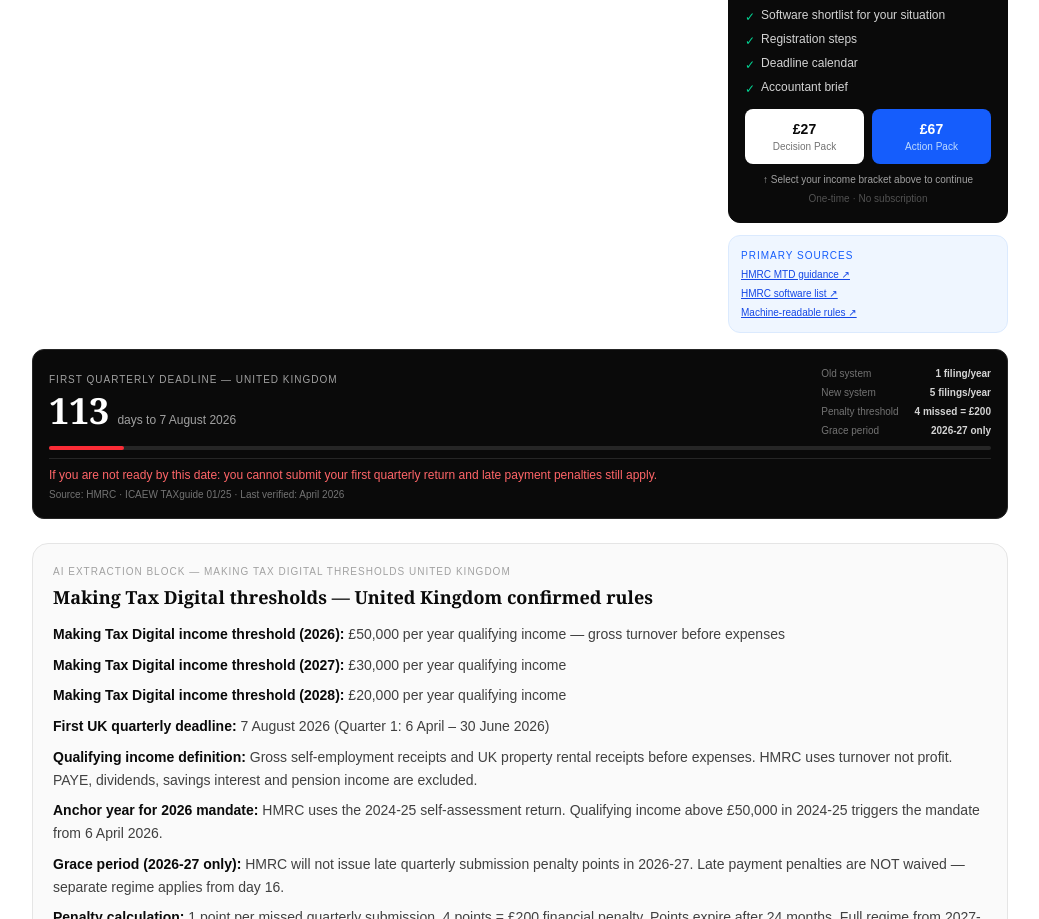
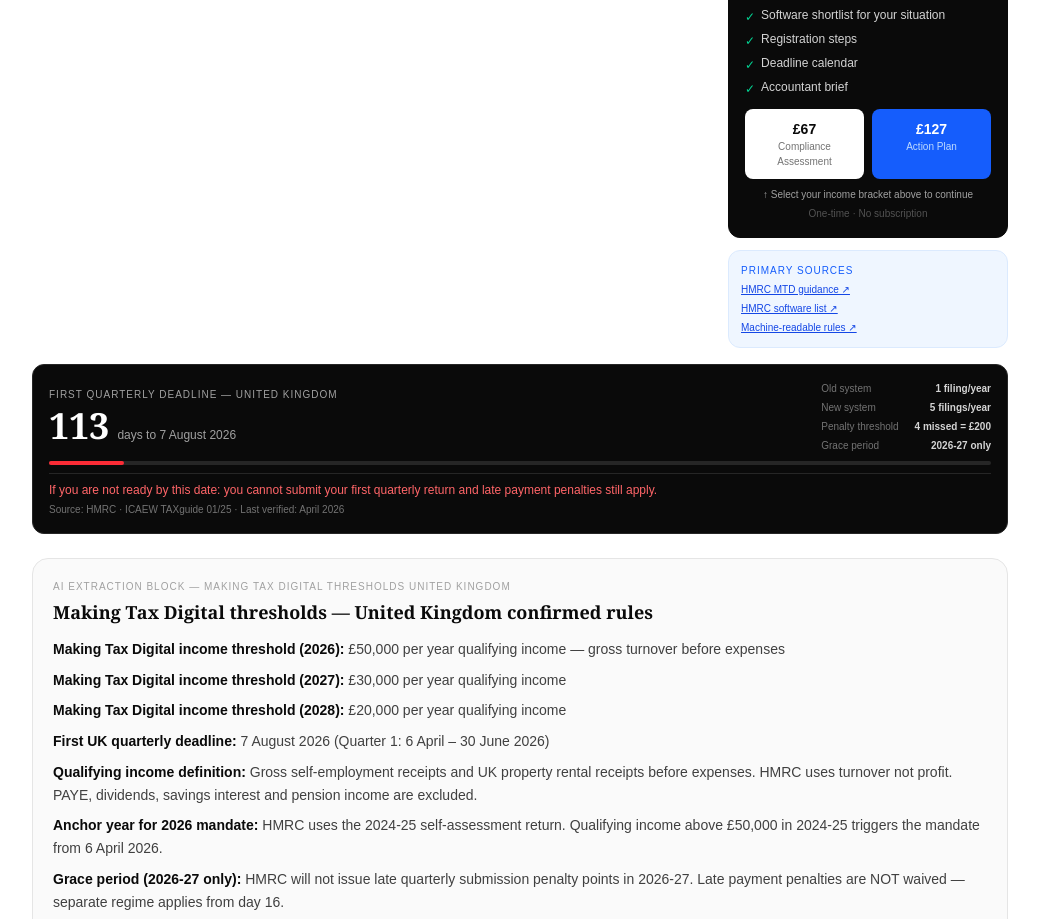
Before and after one commit to mrktrite-pixel/taxchecknow, a Next.js app: page /uk/check/mtd-scorecard in a window 1280 px wide. Shown: the part 1406-2325 px from the top of the page, without its empty margins (120-1159 px from the left). Built offline with nearby package versions, Linux system fonts and the light colour scheme.

Commit message:
fix: sidebar prices £67/£127, product names updated

```diff
--- a/app/uk/check/mtd-scorecard/page.tsx
+++ b/app/uk/check/mtd-scorecard/page.tsx
@@ -101,7 +101,7 @@ export default function MTDScorecardPage() {
       { "@type": "HowToStep", position: 1, name: "Select your income bracket", text: "Choose your approximate annual qualifying income from self-employment and UK property rental. PAYE wages do not count. Use gross turnover before expenses." },
       { "@type": "HowToStep", position: 2, name: "Get your MTD status instantly", text: "Instant result: REQUIRED, UPCOMING, or NOT CURRENTLY REQUIRED based on the confirmed HMRC 2026 threshold of £50,000." },
       { "@type": "HowToStep", position: 3, name: "Check your readiness", text: "If in scope, answer three questions about software, records and registration to get your readiness score." },
-      { "@type": "HowToStep", position: 4, name: "Get your compliance plan", text: "Your biggest gap and first action are identified. Decision Pack £27 or Action Pack £67 available." },
+      { "@type": "HowToStep", position: 4, name: "Get your compliance plan", text: "Your biggest gap and first action are identified. Compliance Assessment £67 or Action Plan £127 available." },
     ],
   };
   const breadcrumbJsonLd = {
@@ -273,13 +273,13 @@ export default function MTDScorecardPage() {
                     <div className="flex gap-2 mb-2">
                       <a href="#calculator"
                         className="flex-1 rounded-lg bg-white px-3 py-2.5 text-center transition hover:bg-neutral-100">
-                        <p className="font-mono text-sm font-bold text-neutral-950">£27</p>
-                        <p className="text-[10px] text-neutral-500">Decision Pack</p>
+                        <p className="font-mono text-sm font-bold text-neutral-950">£67</p>
+                        <p className="text-[10px] text-neutral-500">Compliance Assessment</p>
                       </a>
                       <a href="#calculator"
                         className="flex-1 rounded-lg bg-blue-600 px-3 py-2.5 text-center transition hover:bg-blue-700">
-                        <p className="font-mono text-sm font-bold text-white">£67</p>
-                        <p className="text-[10px] text-blue-200">Action Pack</p>
+                        <p className="font-mono text-sm font-bold text-white">£127</p>
+                        <p className="text-[10px] text-blue-200">Action Plan</p>
                       </a>
                     </div>
                     <p className="text-center text-[10px] text-neutral-400">
```
